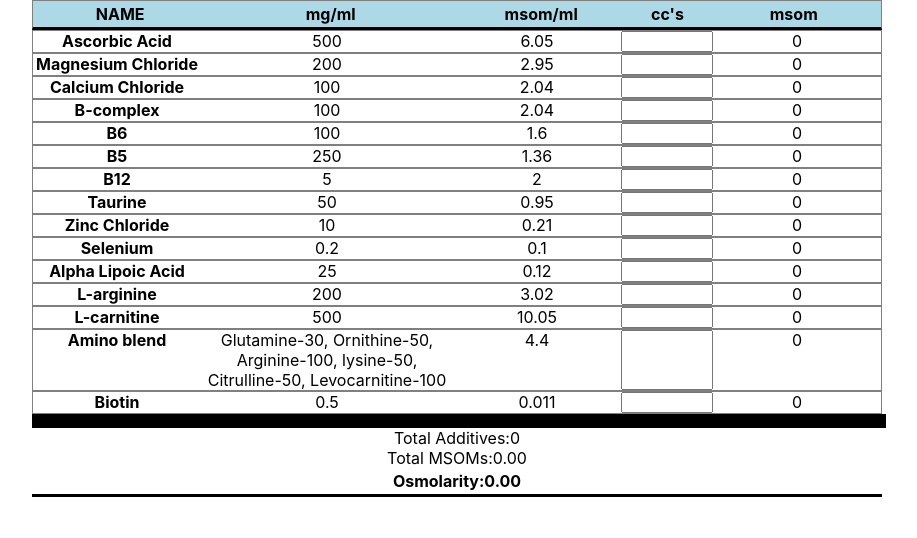
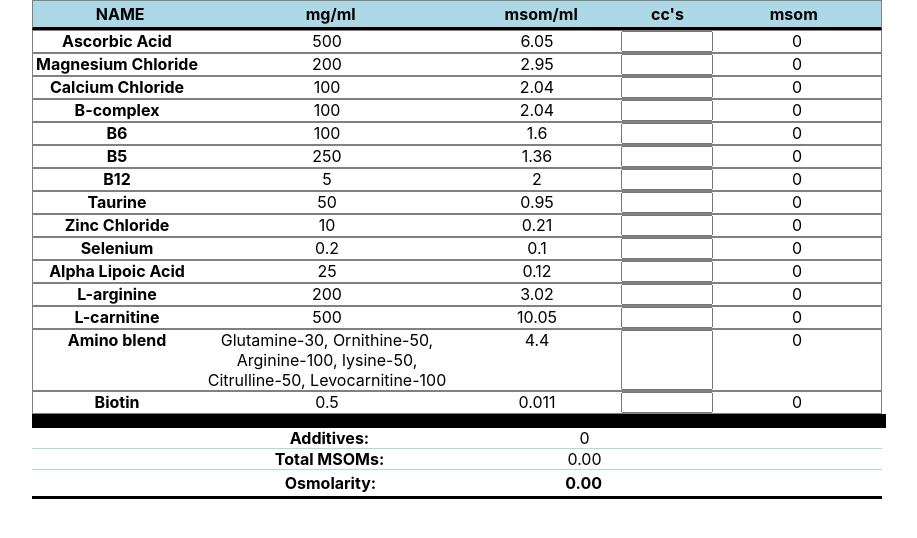
Before and after one commit to noxasaxon/osmolarity, a React (Create React App) app in the folder osmolarity/: page / in a window 1280 px wide. Shown: the top 538 px of the page, without its empty margins (183-1100 px from the left). Built offline with nearby package versions, Linux system fonts and the light colour scheme.

Commit message:
fix totals spacing

```diff
--- a/osmolarity/src/Calculator.jsx
+++ b/osmolarity/src/Calculator.jsx
@@ -37,6 +37,7 @@ const Total = styled.div`
     flex-direction: row;
     box-sizing: border-box;
     justify-content: center;
+    border-bottom: 1px solid lightblue;
     ${props => props.primary && css`
         padding: 3px;
         font-weight: bold;
@@ -44,11 +45,12 @@ const Total = styled.div`
     `}
 `
 
-const TotalItem = styled.p`
+const TotalItem = styled.div`
+    width: 30%;
     ${props => props.label && css`
-        padding: 3px;
+        /* padding: 3px; */
         font-weight: bold;
-        border-bottom: 3px solid black;
+        /* border-bottom: 3px solid black; */
     `}
 `
 
@@ -262,13 +264,13 @@ function Calculator() {
         <Container className="Calculator">
             <Table striped className="Table">
                 <Item header data={header_data} />
-                {chemicals.map((item, i) => <Item key={i} data={item} update={update_and_calculate}/>)}
+                {chemicals.map((item, i) => <Item key={i} index={i} data={item} update={update_and_calculate}/>)}
             </Table>
             <Divider className="Divider"/>
 
-            <Total className="Total">  <span> Total Additives:   </span> <span>{calc_total_ccs}</span></Total>
-            <Total className="Total">  <span> Total MSOMs:   </span> <span>{calc_total_msoms.toFixed(2)}</span></Total>
-            <Total primary className="Total"> <span> Osmolarity:   </span> <span>{calc_osmolarity.toFixed(2)}</span></Total>
+            <Total className="Total">  <TotalItem label> Additives:   </TotalItem> <TotalItem>{calc_total_ccs}</TotalItem></Total>
+            <Total className="Total">  <TotalItem label> Total MSOMs:   </TotalItem> <TotalItem>{calc_total_msoms.toFixed(2)}</TotalItem></Total>
+            <Total primary className="Total"> <TotalItem label> Osmolarity:   </TotalItem> <TotalItem>{calc_osmolarity.toFixed(2)}</TotalItem></Total>
         </Container>
     );
 }
```
Also changed, not shown: osmolarity/src/Item.jsx (+5 -2 lines).
